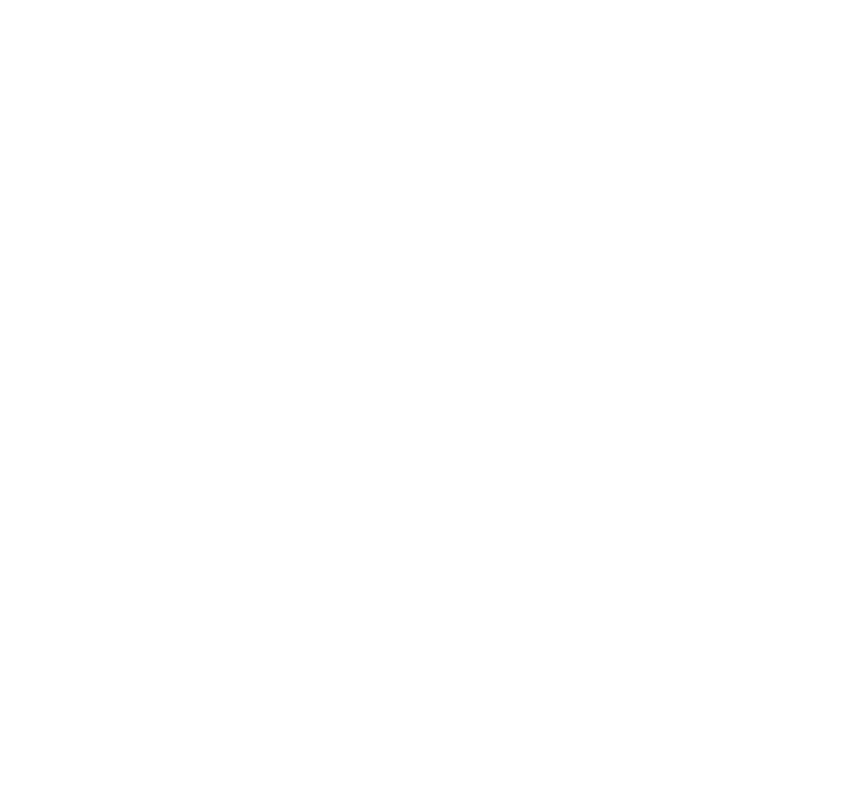
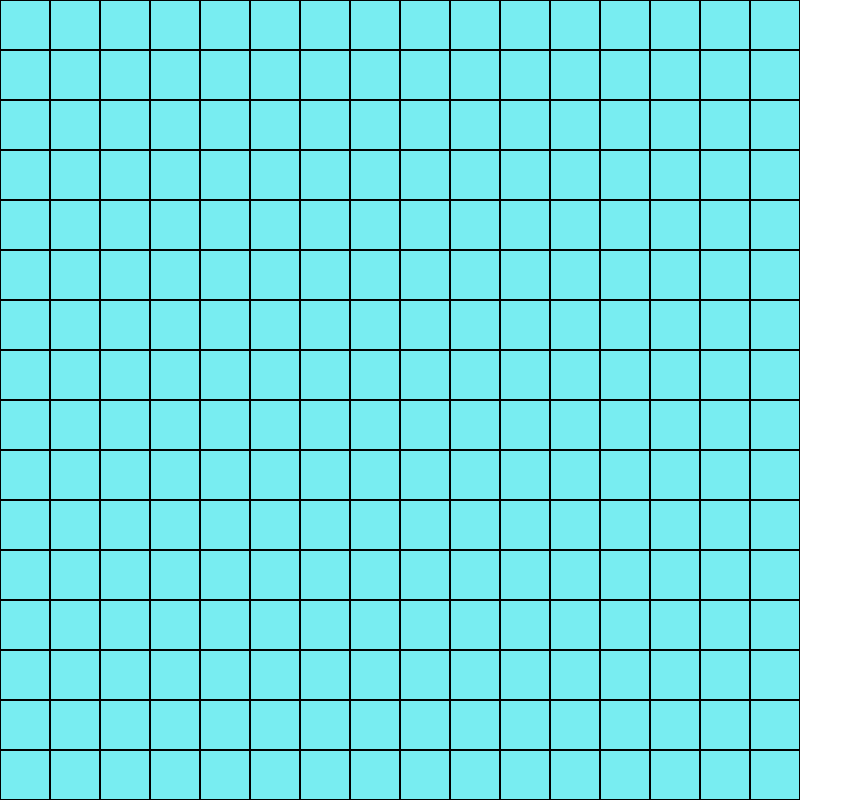
Before and after one commit to DevTheTester/ETCH-A-SKETCH, a plain HTML site: page index.html in a window 1280 px wide. Shown: the whole page, without its empty margins (0-862 px from the left). Drawn offline with Linux system fonts and the light colour scheme.

Commit message:
Create divs to fit 16x16 items to grid-container

```diff
--- a/myscripts.js
+++ b/myscripts.js
@@ -0,0 +1,11 @@
+// Get grid container as variable, create grid item so we can add using for loop
+let container = document.querySelector('.grid-container')
+
+debugger;
+// Grid container is set up to divide whole page 16x16 for loop will add that amount of items
+for (let i = 0; i < 16 * 16; i++) {
+
+    let gridItem = document.createElement('div')
+    gridItem.classList.add('grid-item')
+    container.appendChild(gridItem)
+}
--- a/styles.css
+++ b/styles.css
@@ -12,8 +12,8 @@ html, body {
 
 .grid-container {
     display: grid;
-    height:100%;
-    width:100%;
+    height: 100%;
+    width: 100%;
     grid-template-columns: repeat(16, 1fr);
     grid-template-rows: repeat(16, 1fr);
 }
@@ -21,6 +21,6 @@ html, body {
 .grid-item {
     width: 100%;
     height: 100%;
-    border: 4px solid;
-    background-color: aquamarine;
+    border: 1px solid;
+    background-color: rgb(120, 237, 241);
 }
```
